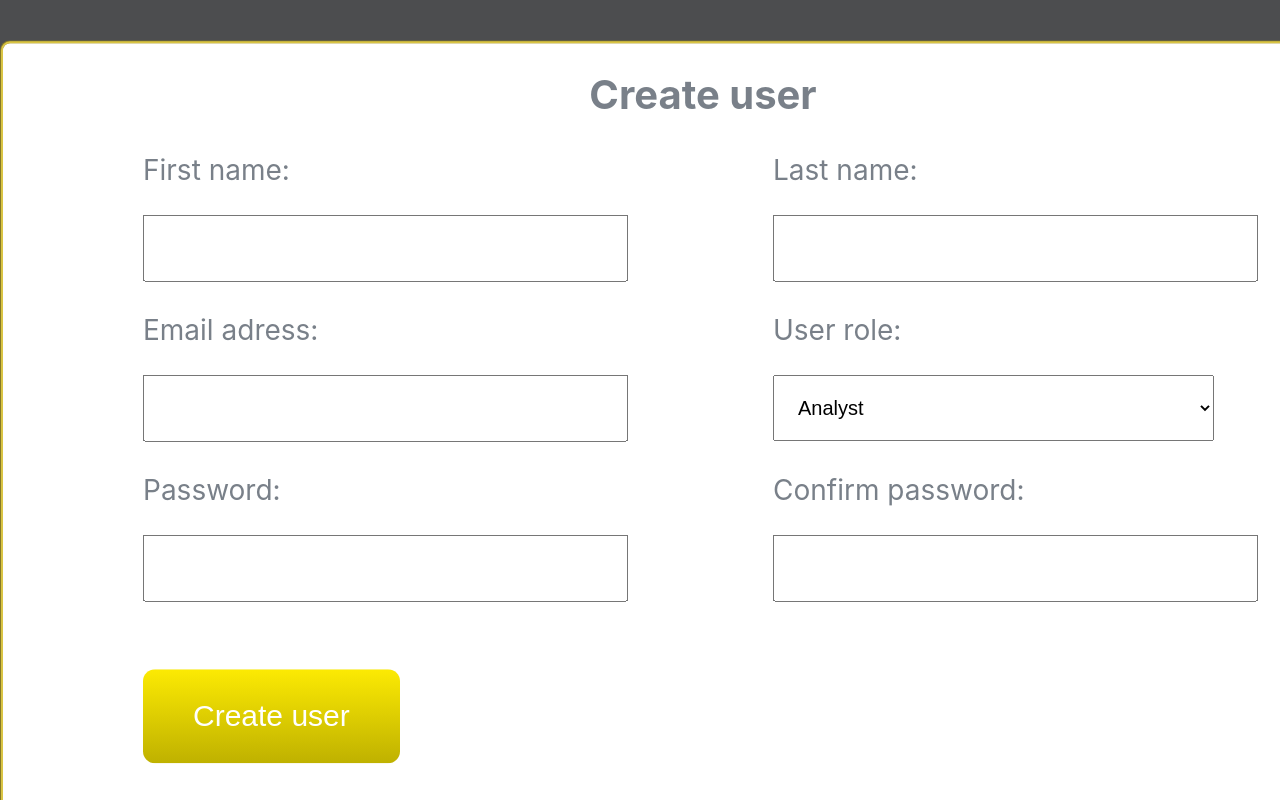
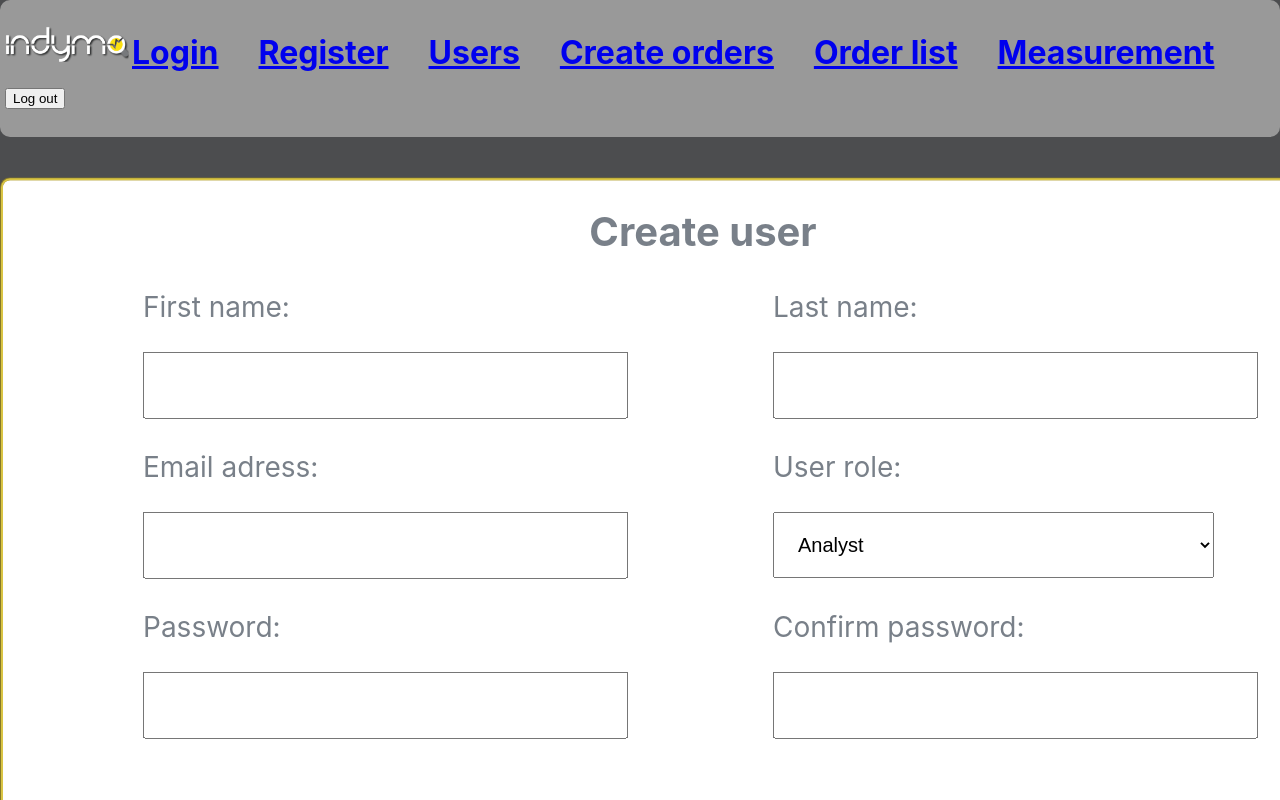
Before and after one commit to JunctionParadox/Indymo_project_frontend, a React (Create React App) app: page /register in a window 1280 px wide. Shown: the top 800 px of the page. Built offline with nearby package versions, Linux system fonts and the light colour scheme.

Commit message:
Header plus final changes

```diff
--- a/src/App.js
+++ b/src/App.js
@@ -3,18 +3,28 @@ import './App.css';
 import RegistrationPage from './components/RegistrationPage/Index';
 import LoginPage from './components/LoginPage/Index';
 import AdminDashboard from './components/AdminDashboard/Index'
+import ClientDashboard from './components/ClientDashboard/Index'
+import AnalystDashboard from './components/AnalystDashboard/Index';
+import IndymoHeader from './components/IndymoHeader/IndymoHeader';
+import OrderOverview from './components/OrderOverview/Index';
 import {BrowserRouter as Router, Route, Routes} from 'react-router-dom';
 
+
+
+//Routes should be split by role, to prevent unauthorized users from accessing them
 function App() {
 
   return (
-    /*temporary placholder for header component */
     <Router>
       <div className="App">
+      <IndymoHeader />
         <Routes>
           <Route path="/" element={<LoginPage />} />
+          <Route path="/client" element={<ClientDashboard />} />
           <Route path="/register" element={<RegistrationPage />} />
           <Route path="/admin" element={<AdminDashboard />} />
+          <Route path="/orders" element={<OrderOverview />} />
+          <Route path="/analyst" element={<AnalystDashboard />} />
         </Routes>
       </div>
     </Router>
--- a/src/components/AdminDashboard/AdminDashboard.jsx
+++ b/src/components/AdminDashboard/AdminDashboard.jsx
@@ -2,11 +2,12 @@ import React, { useEffect, useState } from 'react';
 import './AdminDashboard.css';
 import { NavLink } from 'react-router-dom';
 
+//This component displays a list of users
 function AdminDashboard() {
     const [table, setTable] = useState([]);
 
     const getUsers = async () => {
-    await fetch('https://localhost:7171/api/users', {
+    await fetch(`${process.env.REACT_APP_API_URL}/api/users`, {
         method: 'GET',
         headers: {
             'Accept': 'application/json',
@@ -22,20 +23,18 @@ function AdminDashboard() {
         .then((data) => {
             const info = data
             setTable(info);
-            //console.log(table)
+        })
+        .catch((error) => {
         });
     };
 
+    //The [] implies that the effect call has no dependencies
+    //As such, it will only be called once on page-load
     useEffect(() => {
-        //Check if any user is obtained before stopping retrieval
-        if(!table[0]) {
         getUsers();
-        }
-        else {
-            console.log(table[0]);
-        }
-    }, [table]);
+    }, []);
 
+    //the map function creates table rows for each
     return (
 
         <div className='AdminDashboard'>
--- /dev/null
+++ b/src/components/IndymoHeader/Index.js
@@ -0,0 +1,3 @@
+import IndymoHeader from './IndymoHeader'
+
+export default IndymoHeader;
--- /dev/null
+++ b/src/components/IndymoHeader/IndymoHeader.css
@@ -0,0 +1,17 @@
+.indymoheader{
+    background-color: #999999;
+    border-radius: 10px;
+    padding: 5px 5px;
+    position: sticky;
+}
+
+.link{
+    padding-right: 40px;
+    border-color: #000000;
+}
+
+img {
+    width: 10%;
+    height: 12%;
+    object-fit: contain;
+}
--- /dev/null
+++ b/src/components/IndymoHeader/IndymoHeader.jsx
@@ -0,0 +1,33 @@
+import React from 'react';
+import './IndymoHeader.css';
+import { NavLink, useNavigate } from 'react-router-dom';
+import Cookies from 'js-cookie';
+
+//Generic header that contains navigation buttons to several pages
+//Navigation options should be hidden based on the users role
+function IndymoHeader() {
+
+    const navigate = useNavigate();
+
+    function LogOut() {
+        Cookies.remove('Auth');
+        navigate('/')
+    }
+
+    return (
+    <div className='indymoheader'>
+        <h1>
+            <img src='/IndymoLogo.png'></img>
+            <NavLink className='link' to='/'>Login</NavLink>
+            <NavLink className='link' to='/register'>Register</NavLink>
+            <NavLink className='link' to='/admin'>Users</NavLink>
+            <NavLink className='link' to='/client'>Create orders</NavLink>
+            <NavLink className='link' to='/orders'>Order list</NavLink>
+            <NavLink className='link' to='/analyst'>Measurement</NavLink>
+            <button onClick={() => LogOut()}>Log out</button>
+        </h1>
+    </div>
+    )
+}
+
+export default IndymoHeader;
--- a/src/components/LoginPage/LoginPage.jsx
+++ b/src/components/LoginPage/LoginPage.jsx
@@ -1,8 +1,9 @@
-import React, {useState} from 'react';
+import React, {useState, useContext} from 'react';
 import './LoginPage.css';
 import Cookies from 'js-cookie';
 import { useNavigate } from 'react-router-dom';
 
+//Should have input validation
 function LoginPage() {
     const [loginFailed, setLoginFailed] = useState(false);
     const navigate = useNavigate();
@@ -18,7 +19,7 @@ function LoginPage() {
         "Password": LOGIN.PASSWORD,
     })
 
-    await fetch('https://localhost:7171/api/users/login', {
+    await fetch(`${process.env.REACT_APP_API_URL}/api/users/login`, {
         method: 'POST',
         headers: {
             'Accept': 'application/json',
--- a/src/components/RegistrationPage/RegistrationPage.jsx
+++ b/src/components/RegistrationPage/RegistrationPage.jsx
@@ -1,10 +1,13 @@
 import React, {useState} from 'react';
-import { useNavigate } from 'react-router-dom';
 import './RegistrationPage.css';
 
 function RegistrationPage() {
+    //Dialog is set to make a dialog box appear based on the result of attempting submit the form below
+    //0 = No dialog box, 1 = Request succesful, 2 = Request failed
+
+    //Should include a method to clear all input boxes on submittal
+    //Should have input validation
     const [dialog, setDialog] = useState(0);
-    const navigate = useNavigate();
 
     const handleSubmit = (e) => {
         e.preventDefault();
@@ -24,7 +27,7 @@ function RegistrationPage() {
             "Role": REGISTRATION.ROLE
         })
 
-    fetch('https://localhost:7171/api/users/register', {
+        fetch(`${process.env.REACT_APP_API_URL}/api/users/register`, {
             method: 'POST',
             headers: {
                 'Accept': 'application/json',
@@ -34,15 +37,14 @@ function RegistrationPage() {
         })
         .then((response) => {
             if(!response.ok) throw new Error(response.status);
-        else return console.log(response);
+            else return setDialog(1);
         })
-    .then(setDialog(1))
         .then((data) => {
             console.log(data);
         })
-
-     console.log(JSONBODY)
-    }
+        .catch((error) => {
+            setDialog(2);
+        })}
 
     return (
         <div className='registerpage'>
@@ -96,6 +98,13 @@ function RegistrationPage() {
                     Ok
                 </button>
             </p>}
+            {dialog === 2 &&
+            <p className='registerdialog'>
+                User could not be created
+                <button className='dialogButton' onClick={() => setDialog(0)}>
+                    Ok
+                </button>
+            </p>}
         </div>
     )
 }
--- a/src/index.js
+++ b/src/index.js
@@ -4,11 +4,10 @@ import './index.css';
 import App from './App';
 import reportWebVitals from './reportWebVitals';
 
+//Remember to create a .env file
 const root = ReactDOM.createRoot(document.getElementById('root'));
 root.render(
-  <React.StrictMode>
     <App />
-  </React.StrictMode>
 );
 
 // If you want to start measuring performance in your app, pass a function
```
Also changed, not shown: public/IndymoLogo.png (added). Lines whose indentation alone changed are shown as unchanged.
